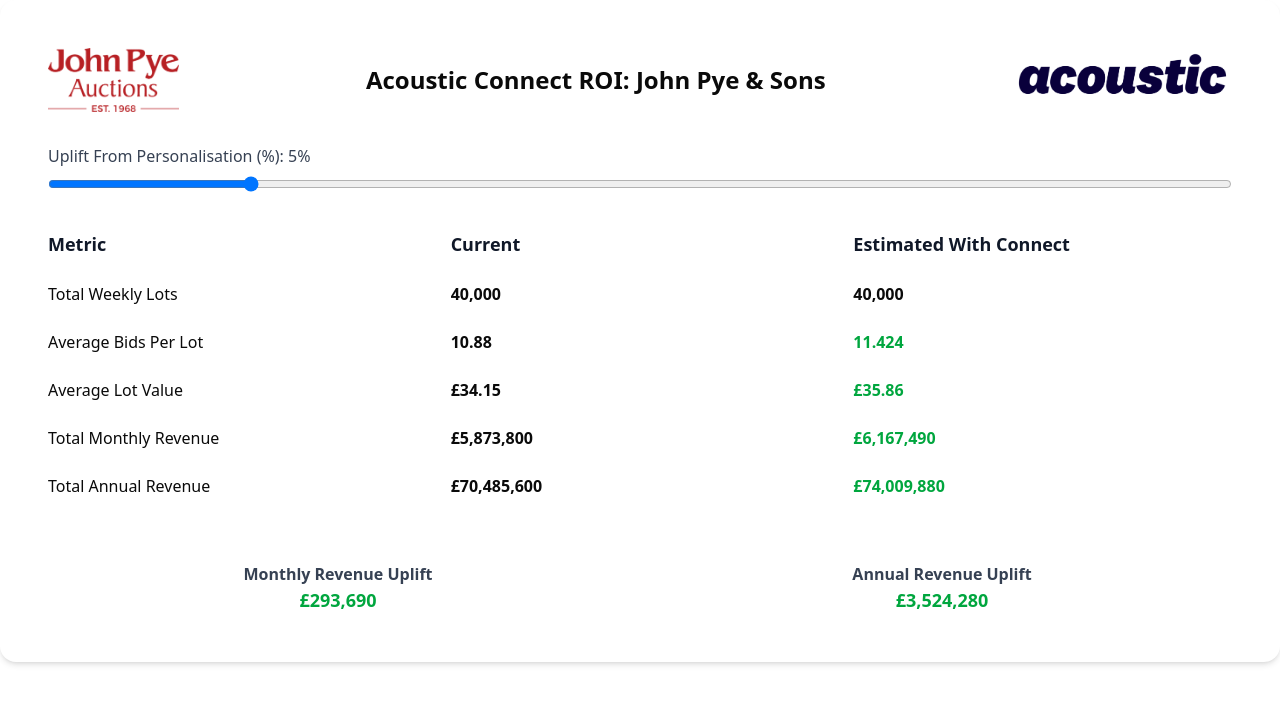
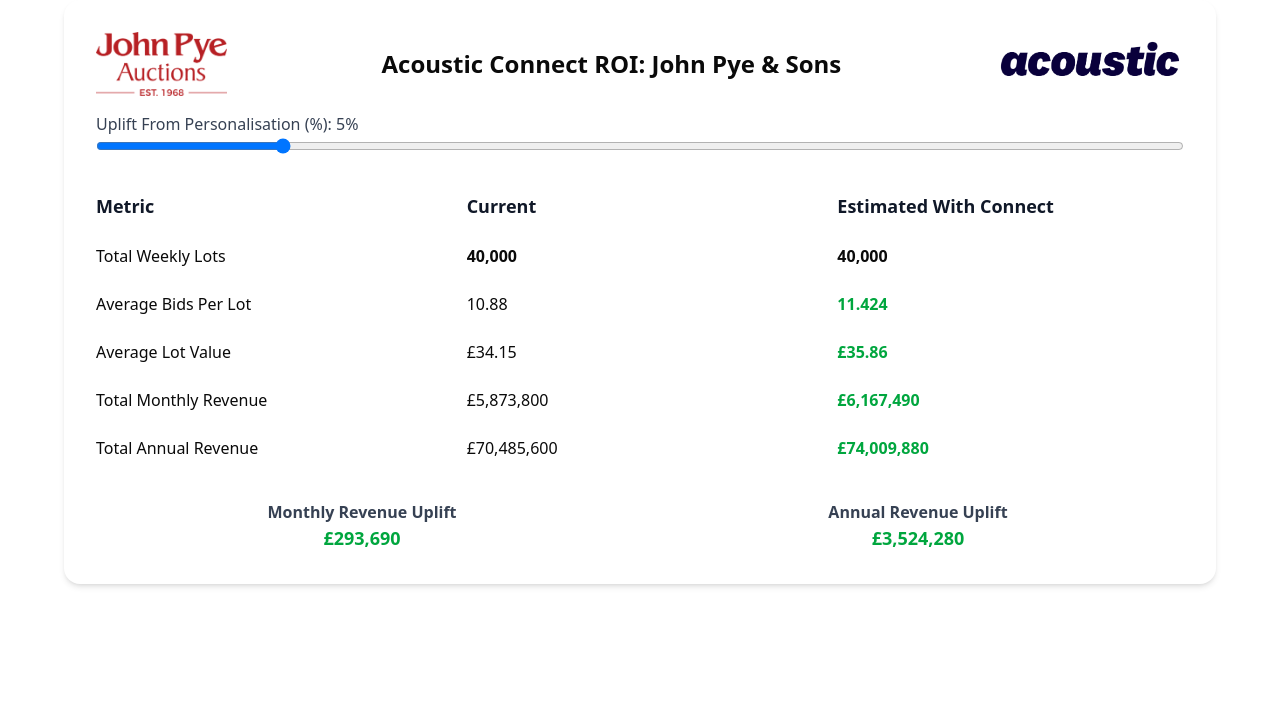
Before and after one commit to absfrancisacoustic/acoustic-calc-v2, a Next.js app: page / in a window 1280 px wide. Shown: the top 704 px of the page. Built offline with nearby package versions, Linux system fonts and the light colour scheme.

Commit message:
Update page.tsx

```diff
--- a/app/page.tsx
+++ b/app/page.tsx
@@ -39,16 +39,16 @@
     }).format(value);
 
   return (
-    <div className="max-w-7xl mx-auto p-12 bg-white rounded-2xl shadow-md">
-      <div className="flex justify-between mb-8 items-center">
-<img src="/johnpye.png" alt="John Pye Logo" className="h-16" />
+    <div className="max-w-6xl mx-auto p-8 bg-white rounded-2xl shadow-md">
+      <div className="flex justify-between mb-4 items-center">
+        <img src="/johnpye.png" alt="John Pye Logo" className="h-16" />
         <h2 className="text-2xl font-semibold text-center">
           Acoustic Connect ROI: John Pye & Sons
         </h2>
-        <img src="/acoustic.png" alt="Acoustic Logo" className="h-14" />
+        <img src="/acoustic.png" alt="Acoustic Logo" className="h-12" />
       </div>
 
-      <div className="mb-6">
+      <div className="mt-2 mb-6">
         <label className="block text-base font-medium text-gray-700">
           Uplift From Personalisation (%): {upliftPercent}%
         </label>
@@ -58,7 +58,7 @@
           max={25}
           value={upliftPercent}
           onChange={(e) => setUpliftPercent(Number(e.target.value))}
-          className="w-full mt-2"
+          className="w-full"
         />
       </div>
 
@@ -72,23 +72,23 @@
         <div className="font-semibold">40,000</div>
 
         <div>Average Bids Per Lot</div>
-        <div className="font-semibold">{avgBidsPerLot}</div>
+        <div>{avgBidsPerLot}</div>
         <div className="text-green-600 font-semibold">{upliftedBidsPerLot}</div>
 
         <div>Average Lot Value</div>
-        <div className="font-semibold">{formatCurrency2dp(avgLotValue)}</div>
-        <div className="text-green-600 font-semibold">{formatCurrency2dp(parseFloat(upliftedLotValue))}</div>
+        <div>{formatCurrency2dp(avgLotValue)}</div>
+        <div className="text-green-600 font-semibold">{formatCurrency2dp(Number(upliftedLotValue))}</div>
 
         <div>Total Monthly Revenue</div>
-        <div className="font-semibold">{formatCurrency(monthlyRevenueBefore)}</div>
+        <div>{formatCurrency(monthlyRevenueBefore)}</div>
         <div className="text-green-600 font-semibold">{formatCurrency(monthlyRevenueAfter)}</div>
 
         <div>Total Annual Revenue</div>
-        <div className="font-semibold">{formatCurrency(annualRevenueBefore)}</div>
+        <div>{formatCurrency(annualRevenueBefore)}</div>
         <div className="text-green-600 font-semibold">{formatCurrency(annualRevenueAfter)}</div>
       </div>
 
-      <div className="grid grid-cols-2 gap-6 mt-16 text-center">
+      <div className="grid grid-cols-2 gap-6 mt-10 text-center">
         <div>
           <h3 className="text-base font-semibold text-gray-700">Monthly Revenue Uplift</h3>
           <p className="text-green-600 font-semibold text-lg">
```
